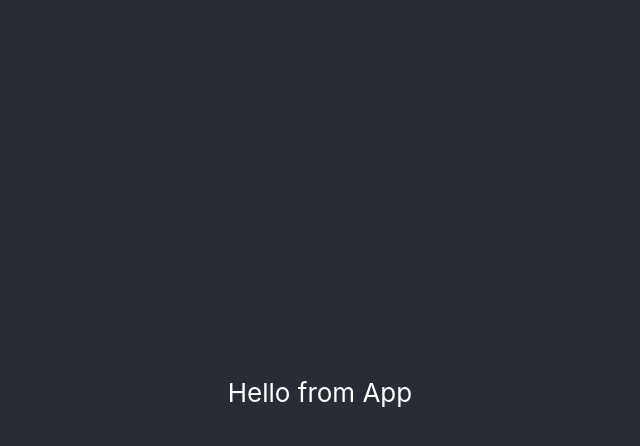
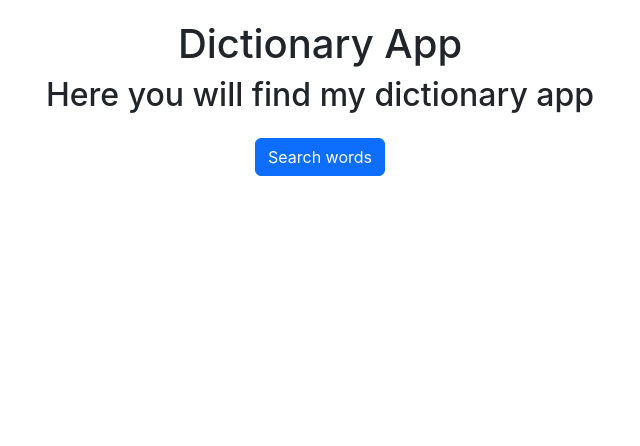
Before and after one commit to bcbarbosa/dictionary-app, a React (Create React App) app: page / in a window 1280 px wide. Shown: the top 446 px of the page, without its empty margins (320-960 px from the left). Built offline with nearby package versions, Linux system fonts and the light colour scheme.

Commit message:
Updated App.css , .js

```diff
--- a/src/App.css
+++ b/src/App.css
@@ -1,39 +1,4 @@
 .App {
   text-align: center;
+  padding: 20px;
 }
-
-.App-logo {
-  height: 40vmin;
-  pointer-events: none;
-}
-
-@media (prefers-reduced-motion: no-preference) {
-  .App-logo {
-    animation: App-logo-spin infinite 20s linear;
-  }
-}
-
-.App-header {
-  background-color: #282c34;
-  min-height: 100vh;
-  display: flex;
-  flex-direction: column;
-  align-items: center;
-  justify-content: center;
-  font-size: calc(10px + 2vmin);
-  color: white;
-}
-
-.App-link {
-  color: #61dafb;
-}
-
-@keyframes App-logo-spin {
-  from {
-    transform: rotate(0deg);
-  }
-
-  to {
-    transform: rotate(360deg);
-  }
-}
--- a/src/App.js
+++ b/src/App.js
@@ -3,11 +3,12 @@ import './App.css';
 function App() {
   return (
     <div className="App">
-      <header className="App-header">
-        <p>
-          Hello from App
-        </p>
-      </header>
+      <h1>Dictionary App</h1>
+      <h2>Here you will find my dictionary app
+      </h2>
+      <div>
+        <a href="#" className="btn btn-primary mt-3">Search words</a>
+      </div>
     </div>
   );
 }
```
